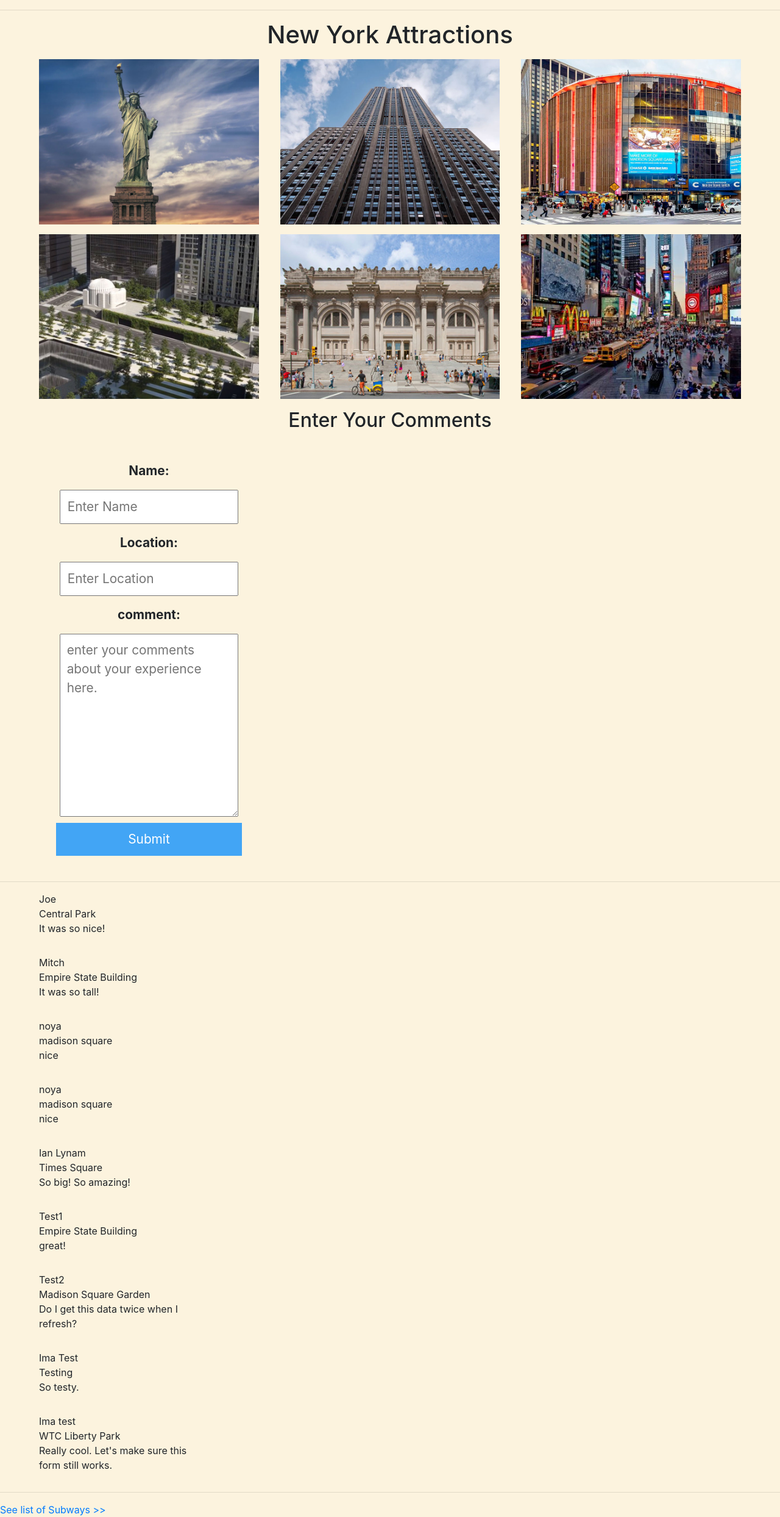
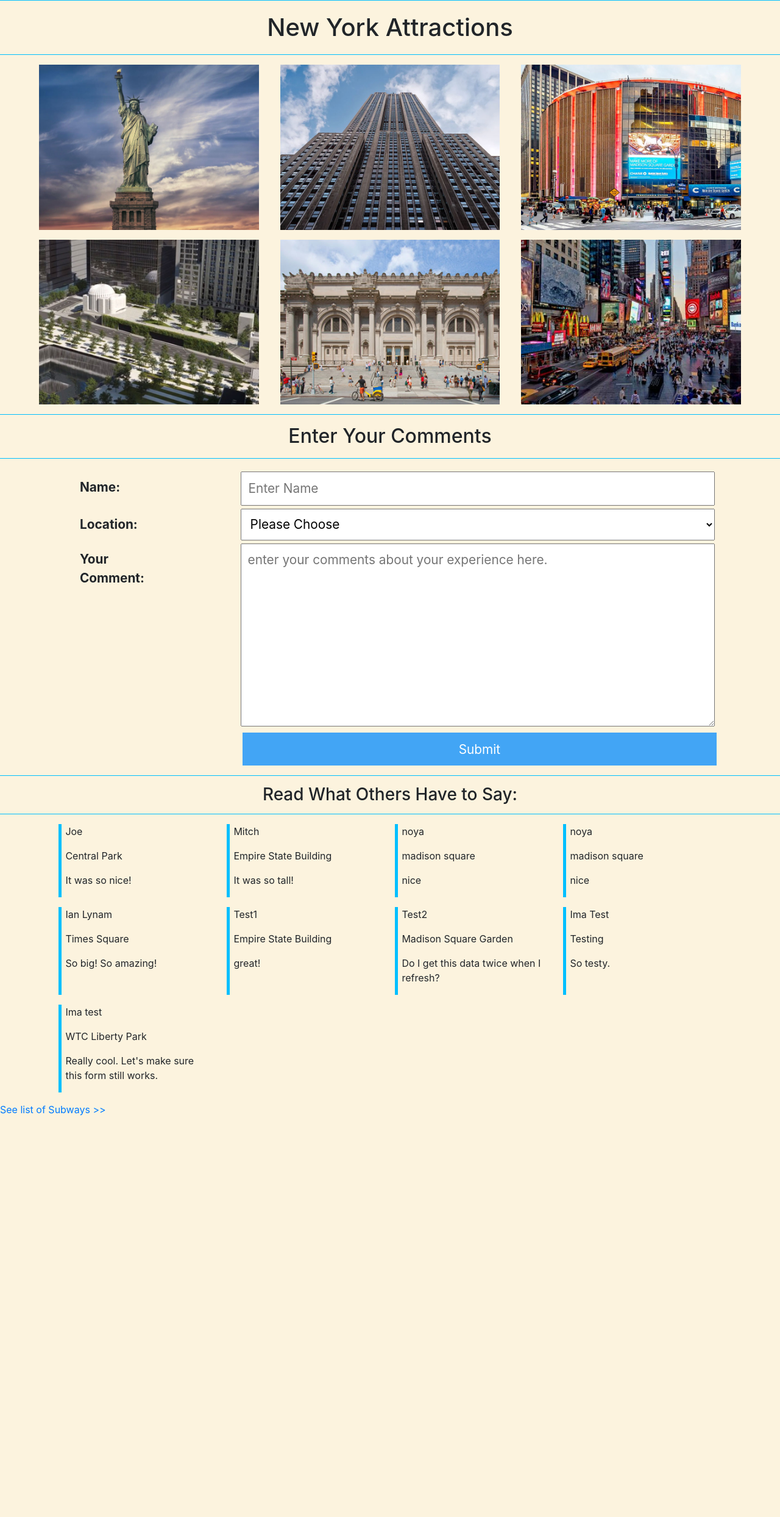
Before and after one commit to noyah81/cougars, a Flask app: page / in a window 1280 px wide. Shown: the part 56-2543 px from the top of the page at 61% size. After the commit the page ends 1885 px from the top, so only its background shows below. Run offline with Flask 2, Linux system fonts and the light colour scheme; data comes from the database, SQL or seed files in the repository; both versions use the stored data as it was after the commit.

Commit message:
fixed CSS and HTML Errors
Fixed CSS and HTML errors on home page.

```diff
--- a/static/css/location-styles.css
+++ b/static/css/location-styles.css
@@ -22,6 +22,9 @@ label, input, textarea, select{
 
 }
 
+.enter-comments label {
+    max-width: 175px;
+}
 input:focus, select:focus, textarea:focus{
 	border: solid 1px rgb(66 165 245);
 	outline-color: rgb(66 165 245)
@@ -46,7 +49,7 @@ input[type="submit"] {
 }
 
 
-.banner-info{
+.main-banner{
 	display: grid;
 	grid-template-columns: 1fr;
 	grid-template-rows: minmax(0, 1fr);
@@ -59,11 +62,17 @@ input[type="submit"] {
 
 }
 
-.banner-info .image-container img{
+.main-banner .image-container img{
 	width: 100%;
 	height: auto;
 }
 
+h1, h2, h3{
+	text-align: center;
+	border-top: 1px solid deepskyblue;
+	border-bottom: 1px solid deepskyblue;
+	padding: .5em
+}
 
 .reviews{
     display: grid;
@@ -74,7 +83,7 @@ input[type="submit"] {
     text-align:left;
     min-width:0;
 	min-height: 0;
-	width:90%;
+	width:85%;
 	margin: 1rem auto;
 }
 
@@ -85,13 +94,8 @@ input[type="submit"] {
 }
 
 
-h3{
-	text-align: center;
-}
-
-
 @media only screen and (min-width: 480px) {
-	.banner-info{
+	.main-banner{
 		grid-template-columns: 1fr 1fr;
 	}
 
@@ -108,12 +112,22 @@ h3{
 
 @media only screen and (min-width: 800px) {
 
-	.banner-info{
+	.main-banner{
 		grid-template-columns: 1fr 1fr 1fr;
 	}
  	.reviews{
 		grid-template-columns: 1fr 1fr 1fr 1fr;
 	}
+
+    .upper, .lower {
+    grid-template-columns: 1fr 3fr;
+	}
+
+	input[type="submit"]{
+		width: 67.5%;
+		margin-left: 29%;
+	}
+
 } /*do not lose this bracket: end 800+ styles*/
 
 
--- a/templates/home.html
+++ b/templates/home.html
@@ -8,9 +8,8 @@ Welcome to the Cougars Travel Website!
 <!-- moved the hr element into the body so that it is in the proper place. All elements that are typically visible should be contained within the body tag. -->
 
 <body style="background-color:#FCF3DE;">
-<hr>
 <h1 style="text-align:center;"> New York Attractions </h1>
-<div class="banner-info">
+<div class="main-banner">
     <div class="image-container liberty-statue">
         <img src="{{url_for('static', filename='images/NewYork-StatueOfLiberty.jpg')}}">
     </div>
@@ -30,30 +29,43 @@ Welcome to the Cougars Travel Website!
         <img src="{{url_for('static', filename='images/NewYork-TimesSquare.jpg')}}">
     </div>
 </div>
-<h2 style="text-align:center;"> Enter Your Comments</h2>
-<div class="banner-info" align="center">
-    <form action="" method="post">
+<h2> Enter Your Comments</h2>
+<div class="enter-comments">
+    <form action="#comments" method="post">
+        <div class="upper">
         <label for="input-name">Name: </label>
         <input id="input name" type="text" name="name" required placeholder="Enter Name">
         <label for="location"> Location: </label>
-        <input id="location" type="text" name="location" required placeholder="Enter Location">
-        <label for="comment">comment: </label>
+        <!-- keep the select dropdown for consistency in data -->
+        <select id="location" name="location" required>
+            <option value="">Please Choose</option>
+            <option value="Statue Of Liberty">Statue Of Liberty</option>
+            <option value="Empire State Buliding">Empire State Buliding</option>
+            <option value="Madison Square Garden">Madison Square Garden</option>
+            <option value="WTC Liberty Park">WTC Liberty Park</option>
+            <option value="Museum Of Art">Museum Of Art</option>
+            <option value="Times Square">Times Square</option>
+        </select>
+        </div>
+        <div class="lower">
+        <label for="comment">Your Comment: </label>
         <textarea id="comment" name="comment" placeholder="enter your comments about your experience here." required></textarea >
         <input type="hidden" name="did_submit" value="true">
+        </div>
         <input type="submit" value="Submit">
     </form>
 </div>
- <hr>
+<h3 id="comments">Read What Others Have to Say:</h3>
+<div class="reviews">
+    <!-- make sure that the for loop only encloses the individual reviews -->
 {% for item in items %}
-<div class="reviews">
-<p>
-    <span class=name"> {{ item [0] }}</span><br>
-    <span class="location"> {{item [1]}} </span><br>
-    {{ item [2] }}
-    <p/>
+    <div class="review">
+        <p class="name"> {{ item [0] }}</p>
+        <p class="location"> {{item [1]}} </p>
+        <p class="comments">{{ item [2] }}</p>
+    </div>
+{% endfor %}
 </div>
-{% endfor %}
-<hr>
 <footer>
    <a  class="button link" href="stations.html">See list of Subways >></a>
 </footer>
```
Also changed, not shown: travelsite.db.
